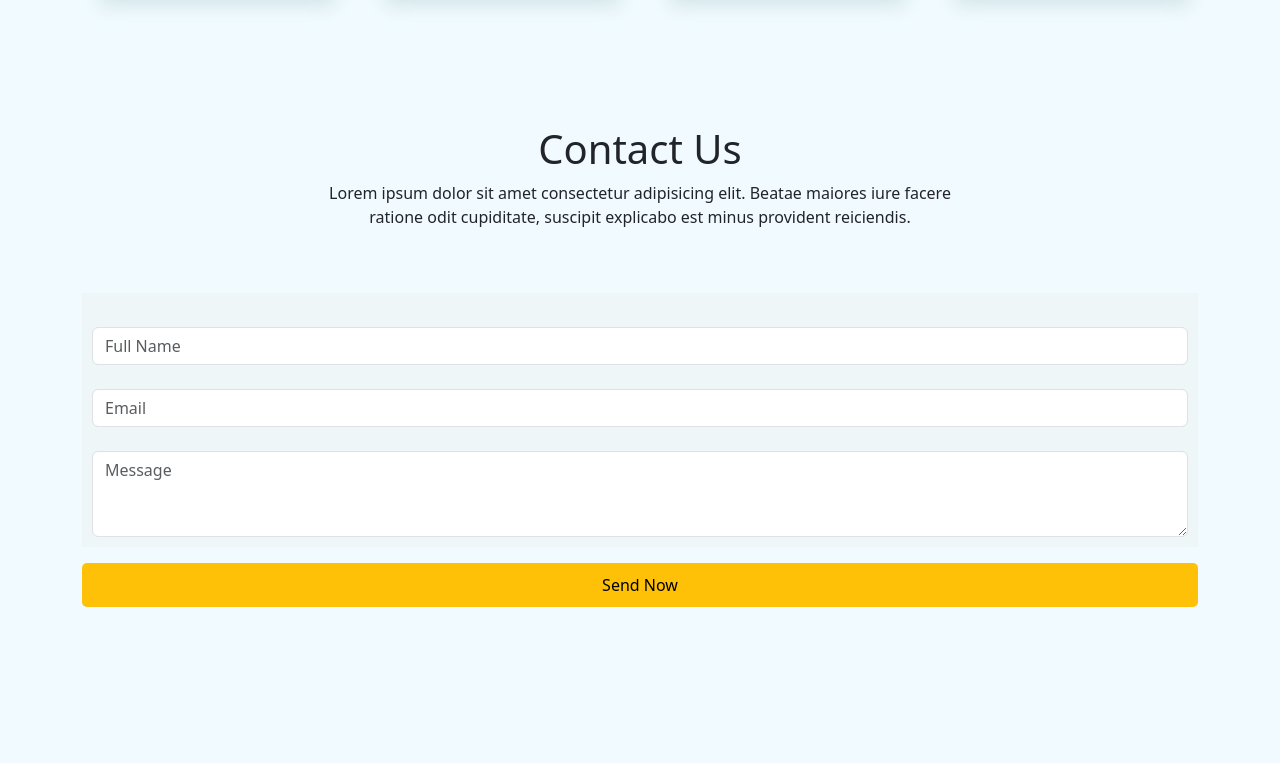
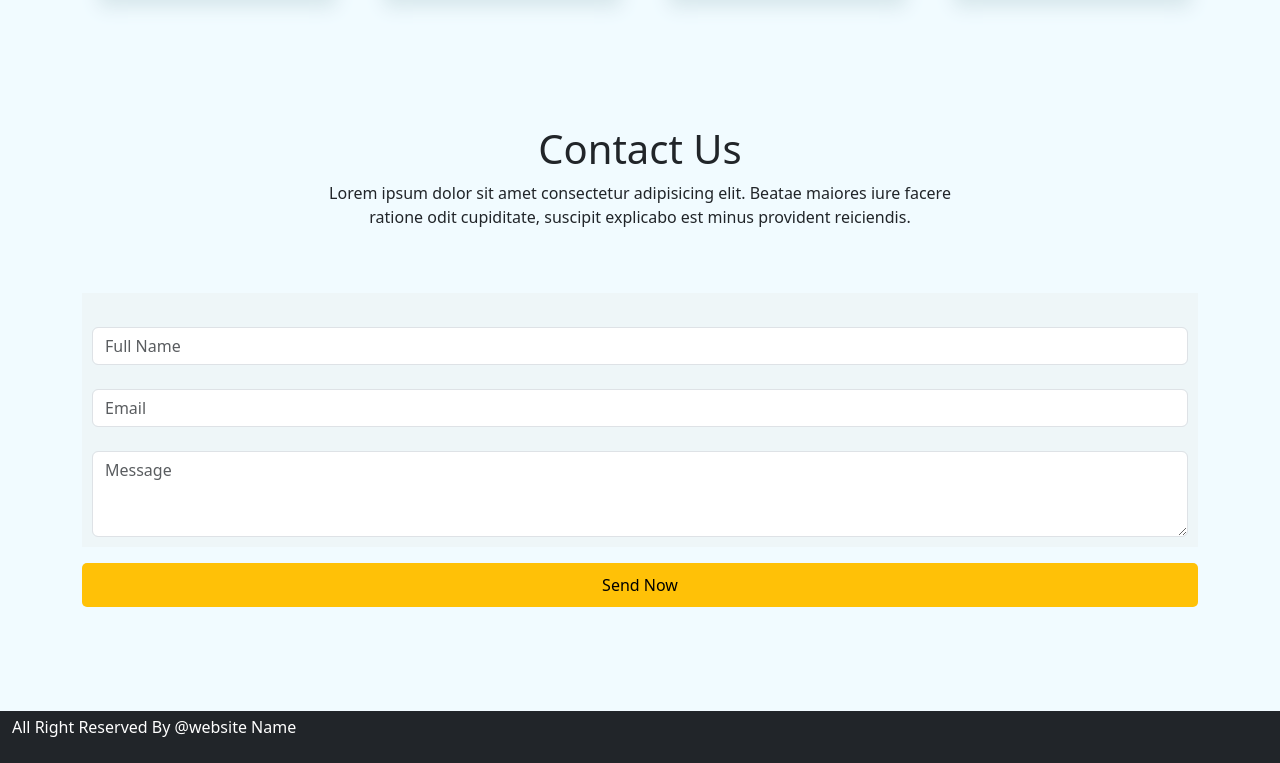
Before and after one commit to Architha789/buildicon, a plain HTML site: page index.html in a window 1280 px wide. Shown: the part 3433-4196 px from the top of the page. Before the commit the page ends 4096 px from the top, so only its background shows below. Drawn offline with nearby package versions, Linux system fonts and the light colour scheme.

Commit message:
last footer added

```diff
--- a/index.html
+++ b/index.html
@@ -197,5 +197,8 @@
       <button class="bg-warning sendnow" type="button" >Send Now</button>
       </div>
       </div>
+      <div class="container-fluid bg-dark text-white mt-5 pb-2 pt-1">
+        <p id="web">All Right Reserved By @website Name</p>
+      </div>
     </body>
 </html>
```
